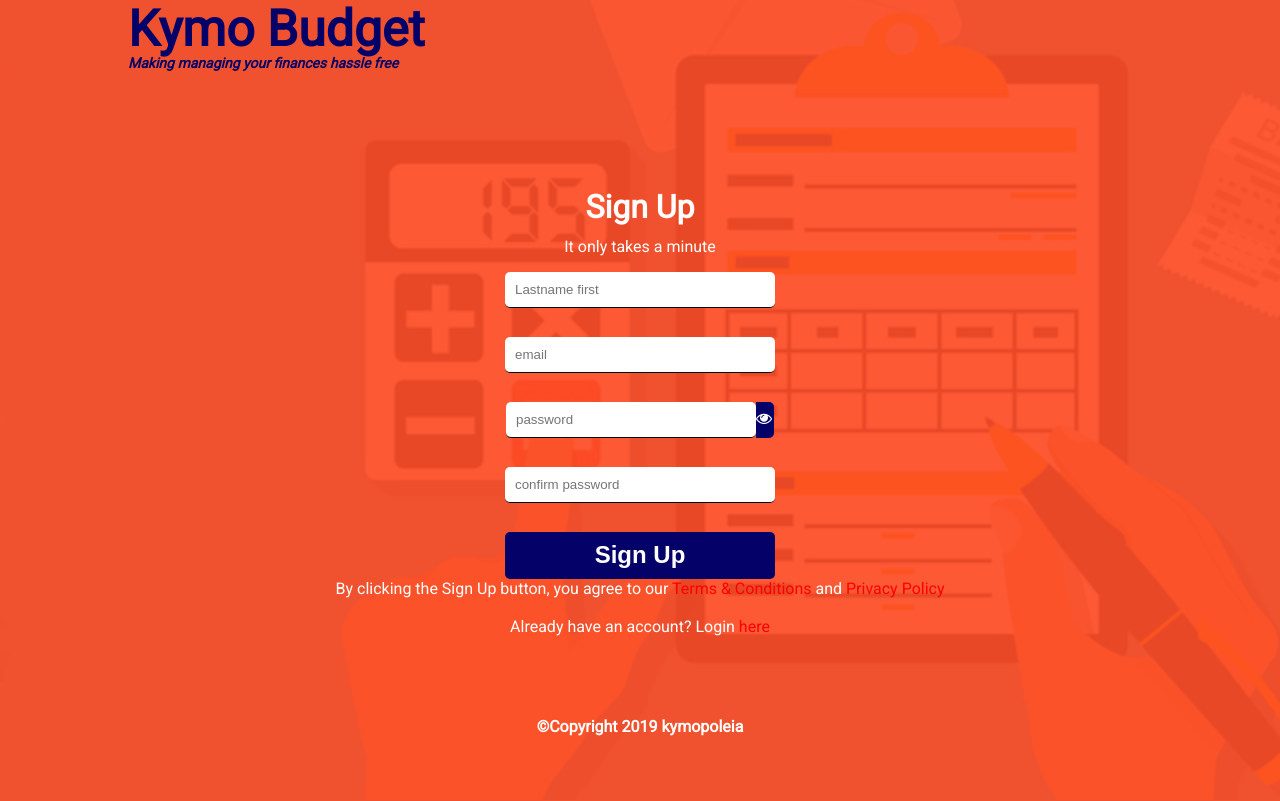
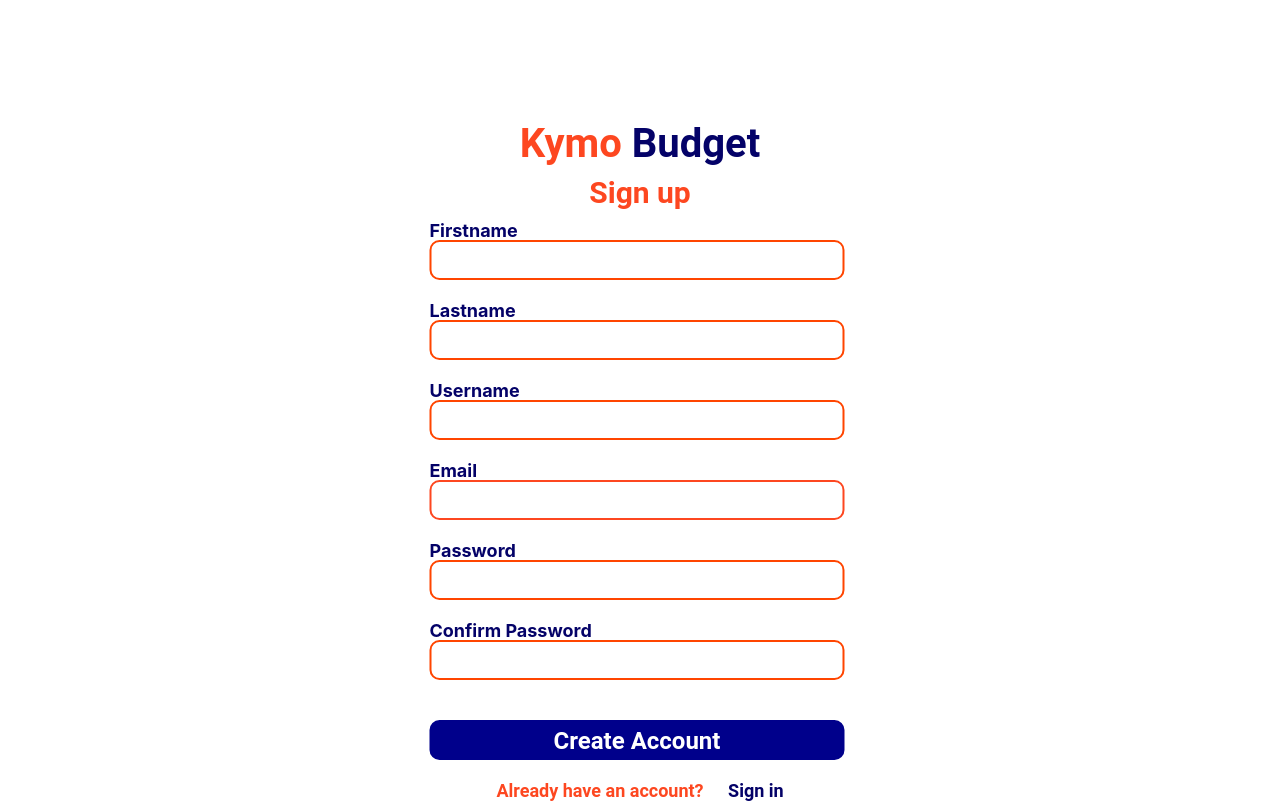
Before and after one commit to rammyblog/kymopoleia, a PHP site: page /signup.html in a window 1280 px wide. Run offline with PHP 8.4, Linux system fonts and the light colour scheme.

Commit message:
edited login and signup pages

```diff
--- a/signup.html
+++ b/signup.html
@@ -1,54 +1,50 @@
-<!DOCTYPE html>
+<!Doctype html>
 <html lang="en">
-<head>
-    <meta charset="UTF-8">
-    <meta name="viewport" content="width=device-width, initial-scale=1.0">
-    <meta http-equiv="X-UA-Compatible" content="ie=edge">
-    <title>Budget App | sign up</title>
-    <link href="https://fonts.googleapis.com/css?family=Roboto&display=swap" rel="stylesheet">
-    <link rel="stylesheet" href="techieNg.css">
-    <link rel="stylesheet" href="https://stackpath.bootstrapcdn.com/font-awesome/4.7.0/css/font-awesome.min.css">
-</head>
-<body>
-        <div class="container">
-                <div class="main">
-                    <header>
-                        <div id="logo-div">
-                            <span id="logo-text"><a href="landingPage/landing.html">Kymo Budget</a></span>
-                            <p>Making managing your finances hassle free</p>
-                        </div>
+  <head>
 
-                    </header>
-                    <div class="content">
-                        <h1>Sign Up</h1>
-                        <p>It only takes a minute</p>
+    <meta charset="utf-8">
+    <meta name="viewport" content="width=device-width, initial-scale=1, shrink-to-fit=no">
+    <link rel="stylesheet" href="https://stackpath.bootstrapcdn.com/bootstrap/4.3.1/css/bootstrap.min.css" integrity="sha384-ggOyR0iXCbMQv3Xipma34MD+dH/1fQ784/j6cY/iJTQUOhcWr7x9JvoRxT2MZw1T" crossorigin="anonymous">
 
 
-                        <form id="form" action="" method="POST">
+    <link rel="stylesheet" href="techieNg.css">
+    <title>Budget App</title>
+  </head>
+  <body>
+      <form>
+    <div class= "signinbox">
+      <h1> <span style= "color:#FD4720">Kymo </span> <span style="color:#040268"> Budget </span>  </h1>
+      <h2> Sign up</h2>
+      <p>Firstname</p>
+      <input type="text" name="">
+      <p>Lastname</p>
+      <input type="text" name="">
+      <p> Username </p>
+      <input type= "text" name="">
+      <p>Email</p>
+      <input type="email" name="">
+      <p>Password</p>
+      <input type="password" name="">
+      <p>Confirm Password</p>
+      <input type="password" name="">
 
-                                <input type="text" id="username" name="username"  placeholder="Lastname first" required><br><br>
-
-                                <input type="email" id="email" name="email"  placeholder="email" required><br><br>
-
-                                <input type="password" name="password" id="password" placeholder="password" required style="width: 230px"><i class="fa fa-eye" id="view"></i><br><br>
-
-                                <input type="password" name="password2" id="password2" placeholder="confirm password" required onkeyup='checkPassword();'><br><span id="message"></span> <br>
-
-                                <button id="submit" type="submit" disabled>Sign Up</button><br>
-                                <span>By clicking the Sign Up button, you agree to our</span>
-                                <span><a href="">Terms & Conditions</a> and <a href=""> Privacy Policy</a></span><br><br><span>Already have an account? Login <a href="login.html">here</a></span>
-                            </form>
+      <input type="submit" name="" value="Create Account">
+      <h4><span style= "color: #FD4720">Already have an account?</span> <a href="login.html"> <span style= "color: #040268"> Sign in</span> </a><h4>
+      </form>
 
 
 
 
-                    </div>
-                    <div class="clear"></div>
-                    <footer>
-                        <b>&copy;Copyright 2019 kymopoleia</b>
-                    </footer>
-                </div>
-            </div>
-            <script src="script.js"></script>
-</body>
-</html>
+
+
+
+
+
+
+
+
+    <script src="https://code.jquery.com/jquery-3.3.1.slim.min.js" integrity="sha384-q8i/X+965DzO0rT7abK41JStQIAqVgRVzpbzo5smXKp4YfRvH+8abtTE1Pi6jizo" crossorigin="anonymous"></script>
+    <script src="https://cdnjs.cloudflare.com/ajax/libs/popper.js/1.14.7/umd/popper.min.js" integrity="sha384-UO2eT0CpHqdSJQ6hJty5KVphtPhzWj9WO1clHTMGa3JDZwrnQq4sF86dIHNDz0W1" crossorigin="anonymous"></script>
+    <script src="https://stackpath.bootstrapcdn.com/bootstrap/4.3.1/js/bootstrap.min.js" integrity="sha384-JjSmVgyd0p3pXB1rRibZUAYoIIy6OrQ6VrjIEaFf/nJGzIxFDsf4x0xIM+B07jRM" crossorigin="anonymous"></script>
+  </body>
+  </html>
--- a/techieNg.css
+++ b/techieNg.css
@@ -1,310 +1,136 @@
 body{
-    margin:0;
-    font-family: 'Roboto', sans-serif;
-    background: url('img/budget.png') no-repeat;
+    background-color: #FFF;
     background-size: cover;
-}
-body a:hover{
-    color: black;
-}
-.container{
-    height: 100vh;
-    width: 100%;
-    background-color: rgba(253, 71, 32, 0.9);
 
 }
-.main{
-    width: 80%;
-    margin: 0 auto;
-    /* background-color: gray; */
-    height: 100vh;
+
+.signinbox{
+    width: 461px;
+    height: 400px;
+    background: #FFF;
+    top: 40%;
+    left: 50%;
+    position: absolute;
+    transform: translate(-50%, -50%);
+    box-sizing: border-box;
+    border-radius: 10px;
 }
-#logo-div{
-    float: left;
-}
-#logo-div p{
-    font-style: italic;
-    font-size: 14px;
-    color: #040268;
-    font-weight: bold;
-    margin-top: -3px;
-}
-#logo-text{
-    /* margin-top: -10px; */
-    font-weight: bold;
-    font-size: 50px;
-    color: #040268;
-}
-#logo-text a{
-    text-decoration: none;
-    color: #040268;
-}
-.nav-div{
-    float: right;
 
-    word-spacing: 10px;
-    font-size: 20px;
-    padding-right: 10px;
+h1{
+    margin: 0;
+    margin-bottom: 8px;
+    padding: 0, 0, 20px;
+    text-align: center;
+    font-size: 40px; font-style: normal;
+    font-family: roboto, sans-serif;
+    line-height: 47px; font-weight: bold;
 
 }
-.nav-div .icon {
-    display: none;
-  }
-header{
-    overflow: hidden;
+
+h2{
+    margin: 5px; margin-bottom: 10px;
+    padding: 0, 0, 20px;
+    text-align: center;
+    font-size: 30px; font-family: Roboto, sans-serif;
+    font-style: normal; font-weight: bold;
+    line-height: 35px;
+    color: #FD4720;
+
+
+
+}
+.signinbox p{
+    margin-left: 20px;
+    margin-top: 0px; margin-bottom: 0;
+    padding: 0; height: 20px; width: 163px;
+    font-weight: bold; font-style: normal;
+    font-size: 18px; line-height: 21px;
+    color:#040268;
 }
 
-.content-fields{
-    float: left;
+
+
+
+
+h4{
+
+    padding: 0 0 20ox;
+    font-weight: bold;
+    font-size: 18px; line-height: 21px;
+    font-style: normal; text-align: center;
+    font-family: Roboto,sans-serif;
+
+
 
 }
-.content-fields label{
-    color: white
+
+.signinbox input{
+    width: 90%;
+    margin-left: 20px;
+    margin-bottom: 20px;
+
 
 }
-.content{
-    text-align: center;
-    color: white;
-    height: 68vh;
+
+.signinbox input[type="text"], input[type="password"]
+{
+    border: 2px solid orangered;
+    border-radius: 10px;
+    background: transparent;
+    outline: none;
+    height: 40px;
+
 
 }
-.content p{
-    margin-top: -10px;
-}
-.center{
-    margin-top: 100px;
-}
-.center a{
-    padding: 20px;
-    background-color: #040268;
-    line-height: 80px;
-    text-decoration: none;
-    color: #fff;
-    font-weight: bolder;
+
+.signinbox input[type= "email"]
+{
+    border: 2px solid #FD4720;
     border-radius: 10px;
-}
-.content-fields h2{
-    font-family: 'Roboto', sans-serif;
-    font-weight: bold;
-    font-size: 45px;
-    color: #040268;
-    font-weight: normal;
-}
-.content-fields p{
-    margin-top: -30px;
-    font-size: 30px;
-}
-.content-fields a{
-    color: red;
-    font-style: italic;
-    font-size: 18px;
-    text-decoration: none;
-    font-weight: bold;
+    background: transparent;
+    outline: none;
+    height: 40px;
+
 }
 
-#form input{
-    padding: 10px 10px;
-    width: 250px;
-    border: none;
-    border-bottom: 1px solid black;
-    border-radius: 5px;
-    outline:none;
-    margin-bottom: 10px;
-}
-#view{
-    background-color: #040268;
-    padding: 8px 2px 12px 0;
-    border-top-right-radius: 5px;
-    border-bottom-right-radius: 5px;
-}
-#password{
-    padding: 10px 10px;
-    width: 150px;
-    border: none;
-    border-bottom: 1px solid black;
-    border-radius: 5px;
-    outline:none;
-    margin-bottom: 10px;
-}
-#submit{
-    background:#040268;
-    color: #fff;
-    height: 47px;
-    font-weight: bold;
-    font-size: 24px;
-    border-radius: 5px;
-    border: none !important;
-    width: 270px !important;
-    }
-
-footer{
-    width: 100%;
-    text-align: center;
-    position: relative;
-    /* top: 15vh; */
-    color: white;
-}
-.clear{
-    clear: both;
-}
-/* Mobile Styles */
-@media only screen and (max-width: 400px) {
-    #logo-div{
-        float: left;
-        margin-top: 20px;
-        overflow: hidden;
-    }
-    #logo-div p{
-        font-style: italic;
-        font-size: 8px;
-        color: #040268;
-        font-weight: bold;
-        margin-top: -3px;
-    }
-    #logo-text{
-        font-size: 40px;
-        text-align: center;
-    }
-    .nav-div.responsive {position:fixed; right: 0; padding-top: 20px;}
-    .nav-div.responsive a.icon {
-      position: absolute;
-      right: 0;
-      top: 0;
-    }
-    .nav-div a.icon {
-        float: right;
-        display: block;
-        position: fixed;
-      }
-    .nav-div.responsive a {
-      float: none;
-      display: block;
-      padding-top: 20px;
-      text-align: left;
-    }
-    .nav-div a{display: none;}
-
-    .content{
-        text-align: center;
-        align-content: center;
-        color: white;
-        height: 78.6vh;
-    }
-    .content a{
-        text-decoration: none;
-        color: red;
-    }
-    .center #link{
-        color: white;
-    }
-
-    .center{
-        text-align: center;
-        align-content: center;
-        color: white;
-        height: 65vh;
-        margin-top: 100px;
-    }
-    .content-fields h2{
-    font-family: 'Roboto', sans-serif;
-    font-weight: bold;
-    font-size: 25px;
-    color: #040268;
-    font-weight: bold;
-    }
-    .content-fields p{
-        margin-top: -20px;
-        font-size: 25px;
-    }
-
-  }
-
-  /* Tablet Styles */
-
-  @media only screen and (min-width: 401px) and (max-width: 960px) {
-    body{
-        background: url('img/budget.png') no-repeat;
-        background-size: cover;
-    }
-    #logo-div{
-        float: left;
-        margin-top: 20px;
-        overflow: hidden;
-    }
-    #logo-div p{
-        font-style: italic;
-        font-size: 10px;
-        color: #040268;
-        font-weight: bold;
-        margin-top: -2px;
-    }
 
 
-    .content{
-        text-align: center;
-        align-content: center;
-        color: white;
-        height: 77.8vh;
-    }
-    .content a{
-        text-decoration: none;
-        color: red;
-    }
-    .center #link{
-        color: white;
-    }
+.signinbox input[type="submit"]
+{
+    border: 2px solid darkblue;
+    border-radius: 10px;
+    background: darkblue;
+    height: 40px;
+    margin-top: 20px;
 
-    .center{
-        text-align: center;
-        align-content: center;
-        color: white;
-        height: 65vh;
-        margin-top: 100px;
-    }
-    .content-fields h2{
-    font-family: 'Roboto', sans-serif;
+}
+
+.signinbox input[value="Sign In"]
+{
+    text-align: center;
+    color: #FFF;
+    font-family:  Roboto, sans-serif;
+    font-size: 24px;
+
+}
+
+.signinbox a{
+    text-decoration: none;
+    font-family: Roboto, sans-serif;
+    font-size: 18px;
     font-weight: bold;
-    font-size: 25px;
+    margin-left: 20px;
+    line-height: 21px;
+    text-align: center;
     color: #040268;
-    font-weight: bold;
-    }
-    .content-fields p{
-        margin-top: -20px;
-        font-size: 25px;
-    }
 
-  }
-  @media only screen and (min-width:961px) and (max-width: 1600px){
-    .content-fields h2{
-    font-family: 'Roboto', sans-serif;
-    font-weight: bold;
-    font-size: 30px;
-    color: #040268;
-    }
-    .content{
-        text-align: center;
-        align-content: center;
-        color: white;
-        height: 79vh;
-    }
-    .content a{
-        text-decoration: none;
-        color: red;
-    }
-    .center #link{
-        color: white;
-    }
 
-    .center{
-        text-align: center;
-        align-content: center;
-        color: white;
-        height: 65vh;
-        margin-top: 100px;
-    }
-    .content-fields p{
-        margin-top: -20px;
-        font-size: 25px;
-    }
+}
 
-  }
+.signinbox input[value= "Create Account"]
+{
+    text-align: center;
+    color: #FFF; font-weight: bold;
+    font-family: Roboto,  sans-serif;
+    font-size: 24px;
+}
```
Also changed, not shown: login.html (+36 -39 lines).
